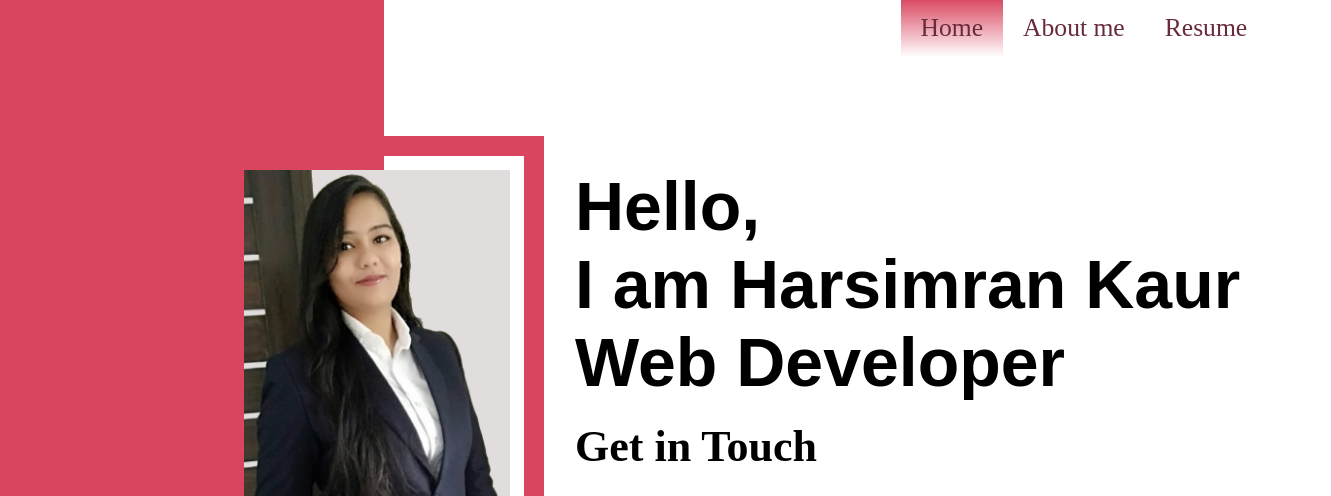
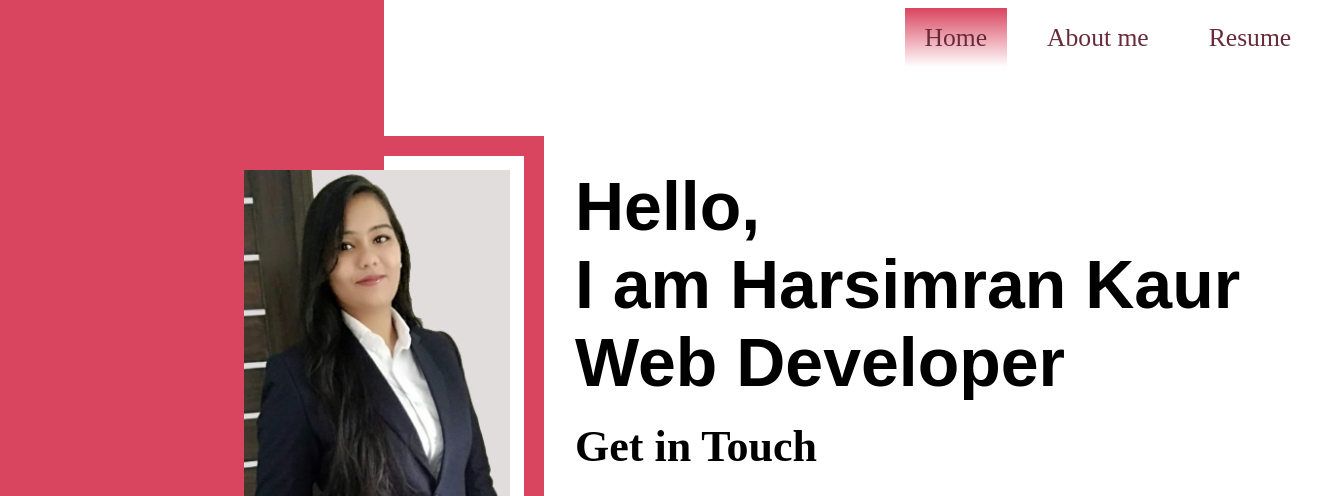
Before and after one commit to harsimrankaur0520/Resume, a plain HTML site: page index.html in a window 1280 px wide. Shown: the top 496 px of the page, 1331 px wide, since content can reach past the window. Drawn offline with Linux system fonts and the light colour scheme.

Commit message:
Add files via upload

```diff
--- a/css/index.css
+++ b/css/index.css
@@ -5,34 +5,38 @@
 
     .nav {
         position: absolute;
-        left: 60vw;
+        left: 65vw;
         width: 39vw;
         margin: 1% auto;
     }
 
     .nav ul {
+        margin: 10px 10px;
         display: flex;
         flex-direction: row;
         align-items: center;
         justify-content: end;
+        flex-wrap: wrap;
     }
 
     .nav li {
         list-style: none;
         /*display: inline-block;
-        margin: 2.5% auto;
+
+
         border-radius: 10%;*/
     }
 
-    .nav a {
+    .nav li a {
         text-decoration: none;
         font-size: 2vw;
         color: #682b3b;
         padding: 15px 20px;
+        margin: 10px;
     }
 
-    .nav a.active,
-    .nav a:hover {
+    .nav li a.active,
+    .nav li a:hover {
         background-image: linear-gradient(#d9455f, white);
         color: #682b3b;
     }
```
